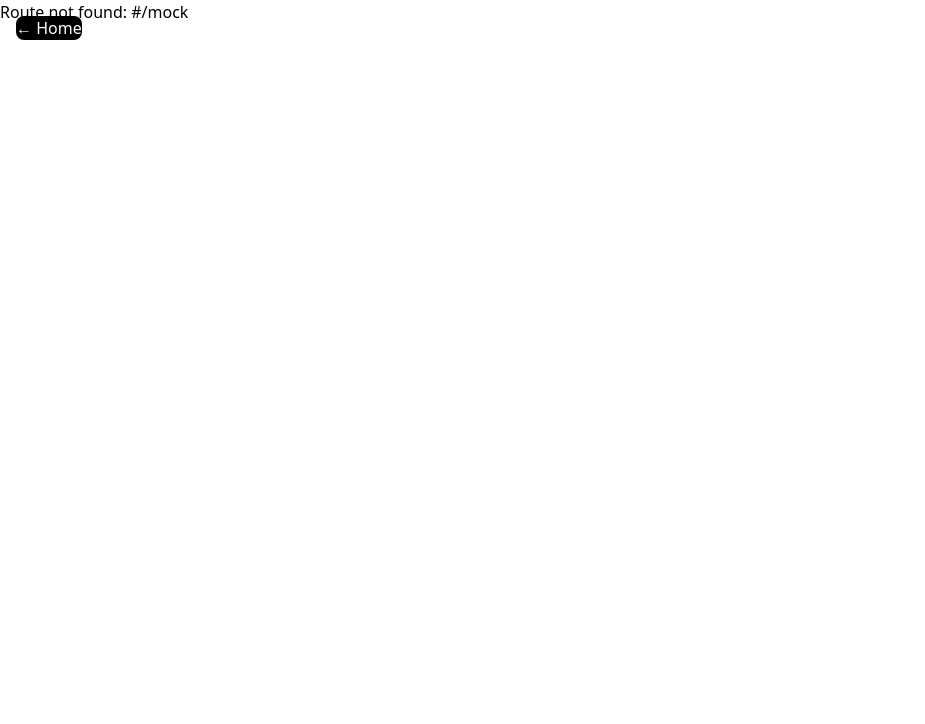
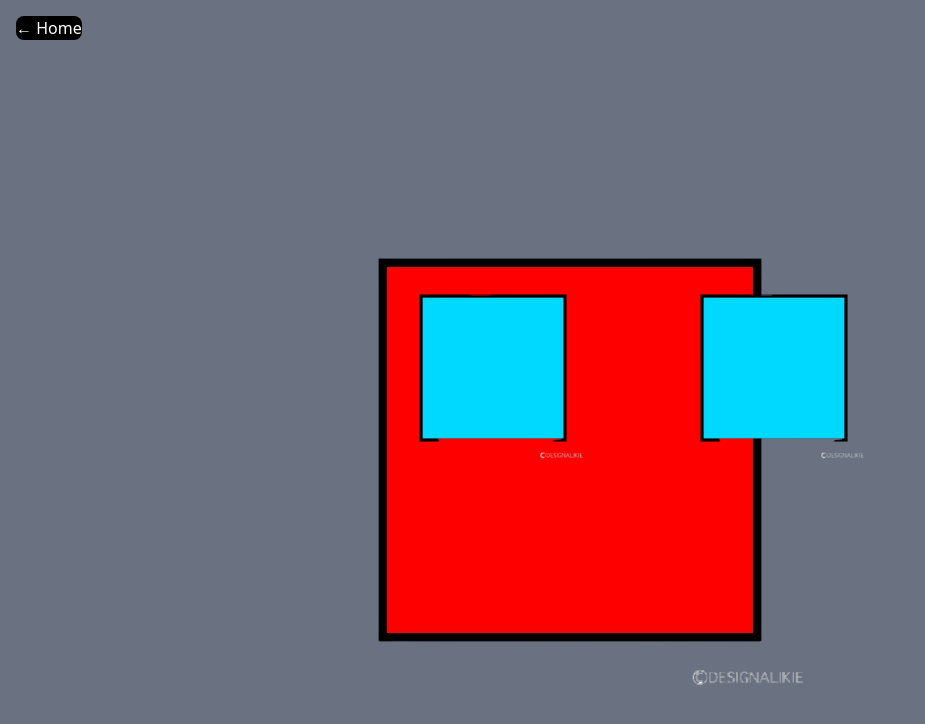
Before and after one commit to Bmcunningham4/hoc, a React (Vite) app in the folder app/: page /#/mock in a window 1280 px wide. Before the commit this address had no page. Shown: the top 724 px of the page, without its empty margins (0-925 px from the left). Built offline with nearby package versions, Linux system fonts and the light colour scheme.

Commit message:
fixed the countdown

```diff
--- a/app/src/App.tsx
+++ b/app/src/App.tsx
@@ -2,6 +2,7 @@ import { HashRouter, Routes, Route } from "react-router-dom";
 import { HomePage, BackButton } from "./home/HomePage";
 import MkPage from "./mk/MkPage";
 import TtPage from "./tt/TtPage";
+import MockPage from "./mock/MockPage";
 
 export default function App() {
   return (
@@ -12,6 +13,7 @@ export default function App() {
           <Route path="/" element={<HomePage />} />
           <Route path="/mk" element={<MkPage />} />
           <Route path="/tt" element={<TtPage />} />
+          <Route path="/mock" element={<MockPage />} />
           <Route
             path="*"
             element={<div>Route not found: {window.location.hash}</div>}
--- /dev/null
+++ b/app/src/mock/MockPage.tsx
@@ -0,0 +1,37 @@
+import squareRedImg from "./assets/square-red.png";
+import squareBlueImg from "./assets/square-blue.png";
+
+export default function MockPage() {
+  return (
+    <div className="relative h-screen w-full bg-gray-500">
+      <img
+        src={squareRedImg}
+        style={{
+          position: "absolute",
+          top: "25%",
+          left: "25%",
+        }}
+      />
+      <img
+        src={squareBlueImg}
+        style={{
+          position: "absolute",
+          top: "34%",
+          left: "31%",
+          width: "15%",
+          height: "auto",
+        }}
+      />
+      <img
+        src={squareBlueImg}
+        style={{
+          position: "absolute",
+          top: "34%",
+          left: "53%",
+          width: "15%",
+          height: "auto",
+        }}
+      />
+    </div>
+  );
+}
--- a/app/src/shared/Countdown.tsx
+++ b/app/src/shared/Countdown.tsx
@@ -12,11 +12,11 @@ export default function Countdown({ date, time = "19:00" }: CountdownProps) {
     minutes: 0,
     seconds: 0,
   });
+  const [targetYear, setTargetYear] = useState(new Date().getFullYear());
 
-  const formatDisplayDate = (dateString: string) => {
+  const formatDisplayDate = (dateString: string, year: number) => {
     const [day, month] = dateString.split("-").map(Number);
-    const currentYear = new Date().getFullYear();
-    const targetDate = new Date(currentYear, month - 1, day);
+    const targetDate = new Date(year, month - 1, day);
 
     return targetDate.toLocaleDateString("en-GB", {
       day: "numeric",
@@ -40,6 +40,9 @@ export default function Countdown({ date, time = "19:00" }: CountdownProps) {
         targetDate = new Date(currentYear + 1, month - 1, day);
         targetDate.setHours(hours, minutes, 0, 0);
       }
+
+      // Update the target year for display
+      setTargetYear(targetDate.getFullYear());
 
       const difference = targetDate.getTime() - now.getTime();
 
@@ -70,7 +73,7 @@ export default function Countdown({ date, time = "19:00" }: CountdownProps) {
     <div className="flex flex-col items-center mt-4 text-white">
       <div className="text-center mb-3">
         <span className="text-sm font-normal opacity-60">
-          {formatDisplayDate(date)}
+          {formatDisplayDate(date, targetYear)}
         </span>
       </div>
       <div
```
Also changed, not shown: app/src/mk/MkPage.tsx (line endings or trailing spaces), app/src/mock/assets/square-blue.png (added), app/src/mock/assets/square-red.png (added), app/src/shared/PageLayout.tsx (line endings or trailing spaces), app/src/tt/TtPage.tsx (line endings or trailing spaces).
